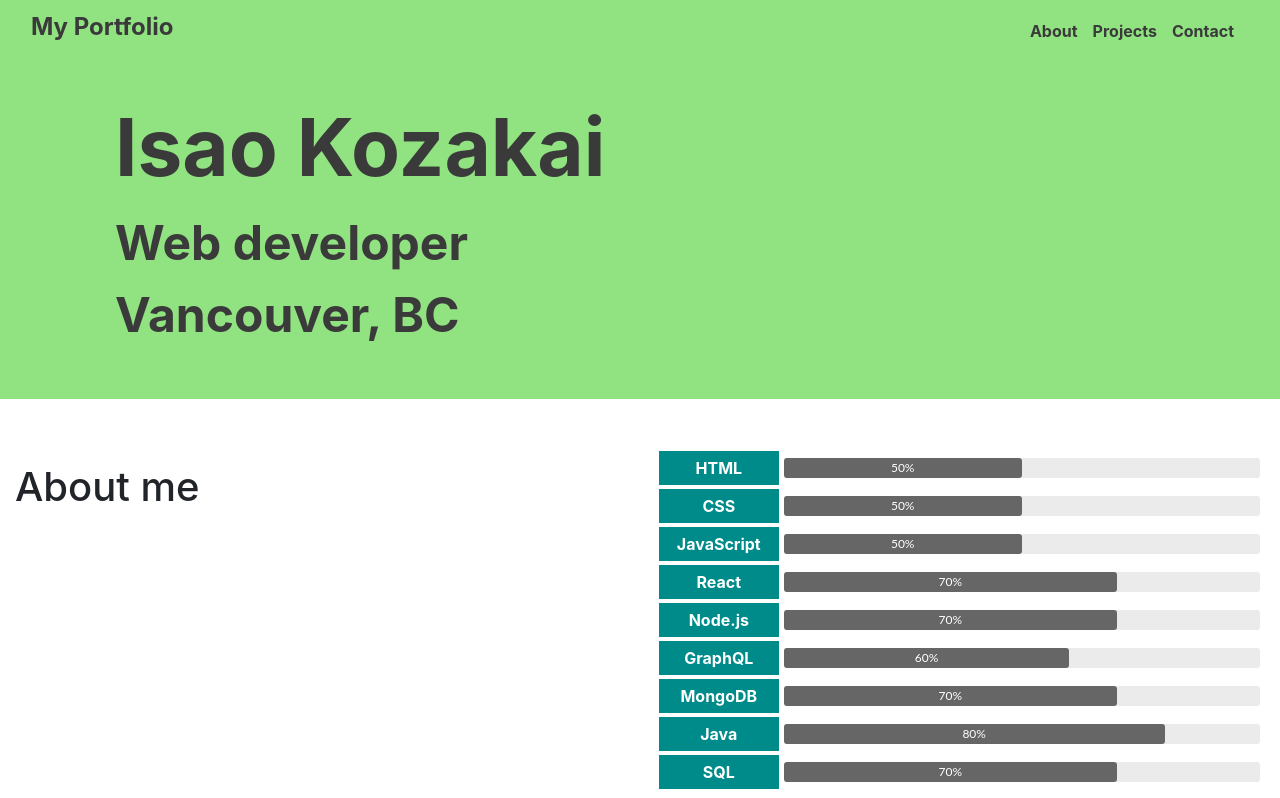
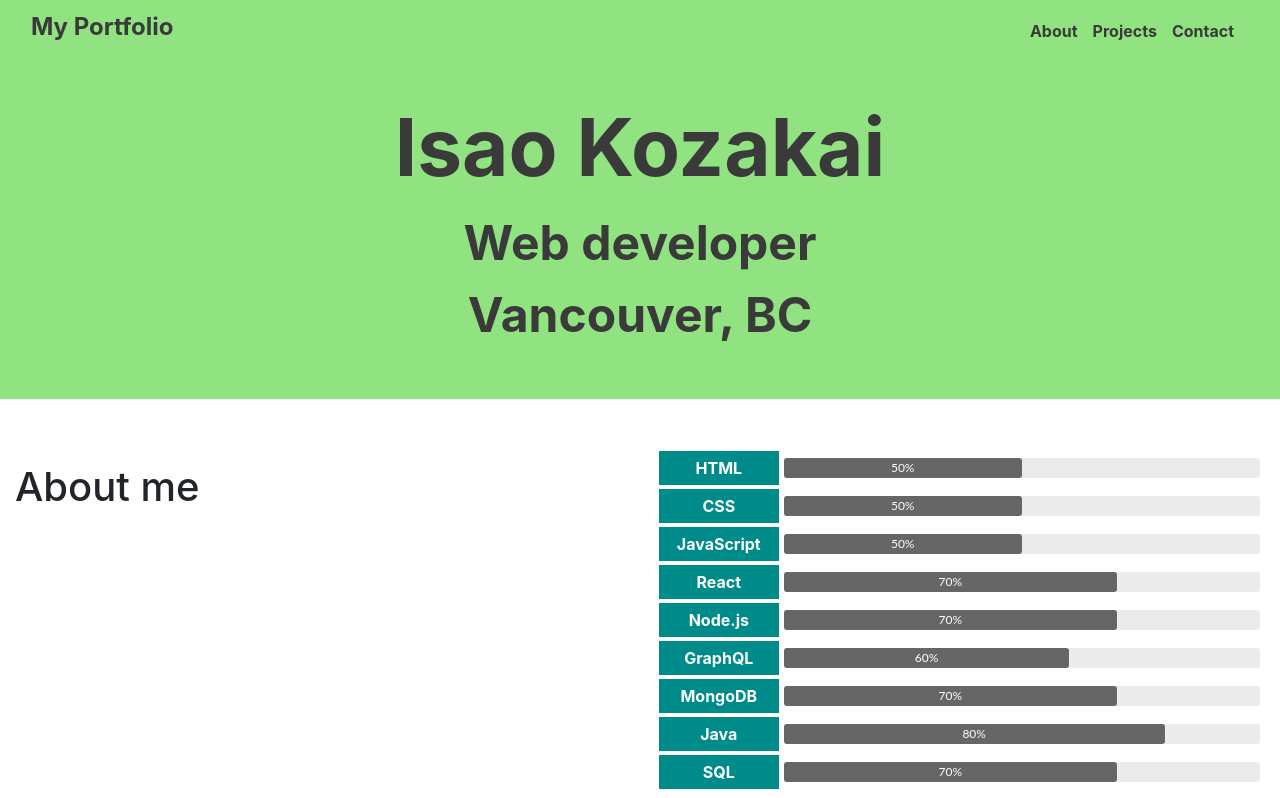
Before and after one commit to isaokozakai/my-portfolio-site_v1, a React (Create React App) app: page / in a window 1280 px wide. Shown: the top 798 px of the page. Built offline with nearby package versions, Linux system fonts and the light colour scheme.

Commit message:
Change the position of the landing title

```diff
--- a/src/styles/App.scss
+++ b/src/styles/App.scss
@@ -27,11 +27,12 @@
 }
 
 .landing-title {
-  margin-left: 100px;
-  text-align: left;
+  margin: auto;
+  text-align: center;
   font-weight: bold;
   font-size: 3rem;
   span {
+    margin-top: 2px;
     width: 50%;
     font-size: 5rem;
   }
```
